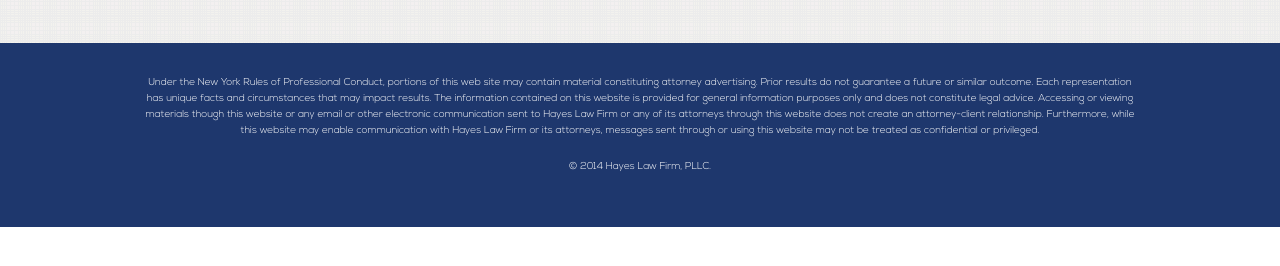
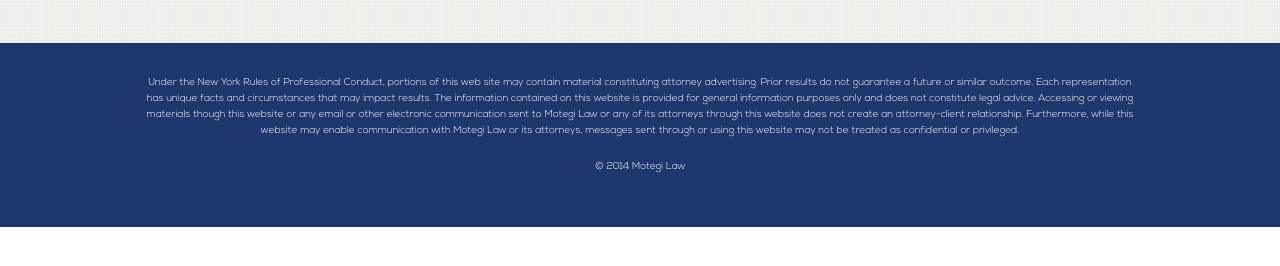
Before and after one commit to motegilaw/motegilaw.github.io, a Jekyll site: the page built from index.html, in a window 1280 px wide. Shown: the part 284-550 px from the top of the page. Built offline with Jekyll 4.4.1, drawn with Linux system fonts in a browser that asks for light colours; some web fonts are replaced; Markdown is read by kramdown in place of the engine named in the settings.

Commit message:
update copyright, remove unused layout

```diff
--- a/_layouts/layout.html
+++ b/_layouts/layout.html
@@ -15,8 +15,8 @@
 
         <footer class="width-100 dark-blue-bg">
             <div class="row">
-                <p class="white text-center">Under the New York Rules of Professional Conduct, portions of this web site may contain material constituting attorney advertising. Prior results do not guarantee a future or similar outcome. Each representation has unique facts and circumstances that may impact results. The information contained on this website is provided for general information purposes only and does not constitute legal advice. Accessing or viewing materials though this website or any email or other electronic communication sent to Hayes Law Firm or any of its attorneys through this website does not create an attorney-client relationship. Furthermore, while this website may enable communication with Hayes Law Firm or its attorneys, messages sent through or using this website may not be treated as confidential or privileged.</p>
-                <p class="white text-center">&copy; 2014 Hayes Law Firm, PLLC.</p>
+                <p class="white text-center">Under the New York Rules of Professional Conduct, portions of this web site may contain material constituting attorney advertising. Prior results do not guarantee a future or similar outcome. Each representation has unique facts and circumstances that may impact results. The information contained on this website is provided for general information purposes only and does not constitute legal advice. Accessing or viewing materials though this website or any email or other electronic communication sent to Motegi Law or any of its attorneys through this website does not create an attorney-client relationship. Furthermore, while this website may enable communication with Motegi Law or its attorneys, messages sent through or using this website may not be treated as confidential or privileged.</p>
+                <p class="white text-center">&copy; 2014 Motegi Law</p>
             </div>
         </footer>
         <script src="/js/vendor/jquery.js"></script>
```
Also changed, not shown: _layouts/home.html (deleted, +0 -16 lines).
